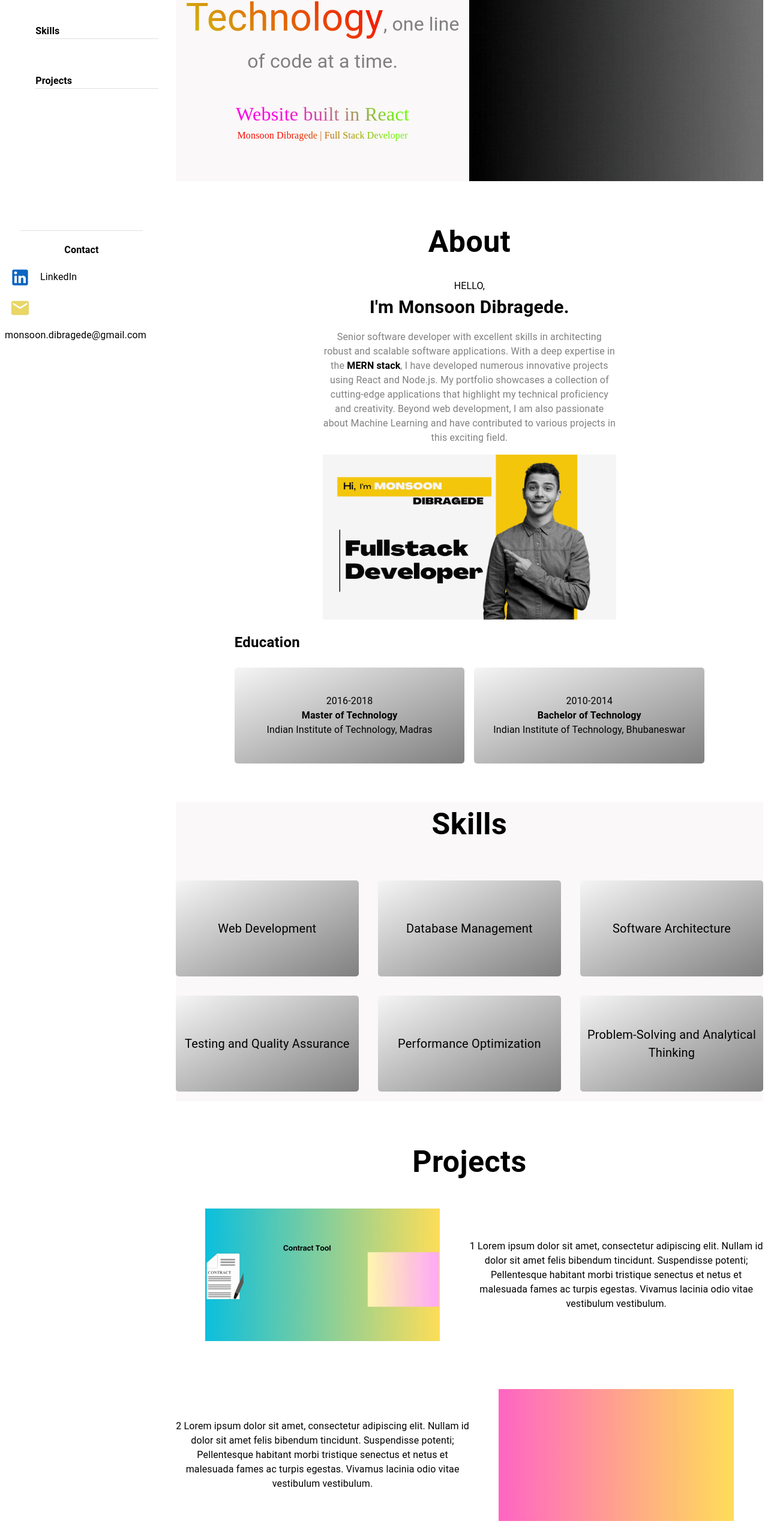
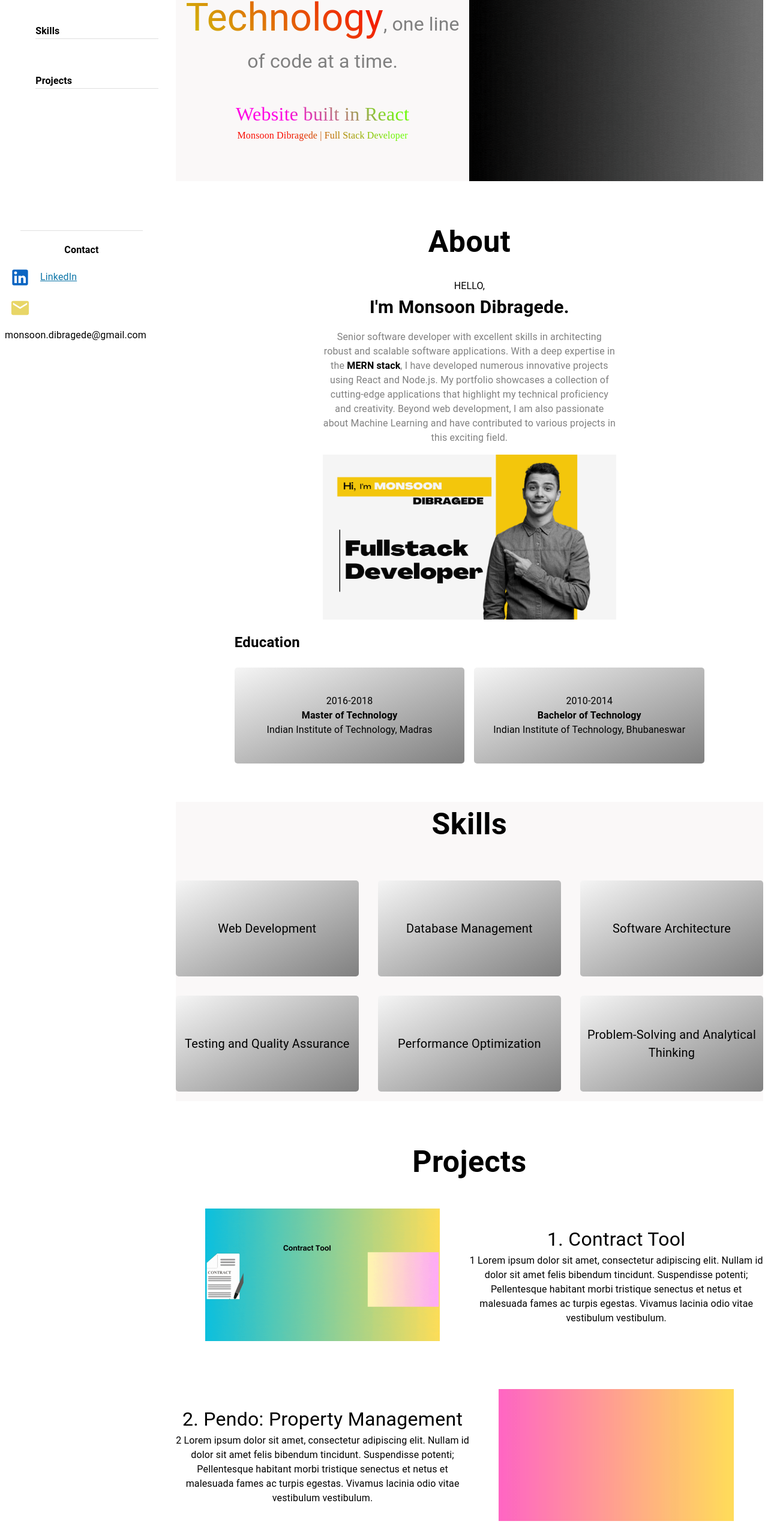
Before and after one commit to monsund/my-portfolio, a React (Create React App) app: page / in a window 1280 px wide. Shown: the part 186-2752 px from the top of the page at 60% size. Built offline with nearby package versions, Linux system fonts and the light colour scheme.

Commit message:
fixed content overlapping with burger icon on Mobile view

```diff
--- a/src/common/ProjectCard.js
+++ b/src/common/ProjectCard.js
@@ -1,23 +1,47 @@
-import { Grid, Typography } from "@mui/material";
+import { Grid, Typography, useMediaQuery, useTheme } from "@mui/material";
 
-export const ProjectCard = ({ projectNum, image, description }) => {
+export const ProjectCard = ({ projectNum, title, image, description }) => {
+    const theme = useTheme();
+    const isMobile = useMediaQuery(theme.breakpoints.down('sm'));
     const isEven = projectNum % 2 === 0;
     return (
-        <Grid container display='flex' justifyContent='center' alignItems='center' marginTop={5} marginBottom={5}>
+        <Grid container display='flex' justifyContent='center' alignItems='center' marginTop={isMobile ? 2 : 5} marginBottom={5}>
+            {isMobile ? (
+                <Grid display='flex' flexDirection='column' gap={3}>
+                    <Grid item xs={12} sm={12} md={6} display='flex' justifyContent='center' alignItems='center'>
+                        <Grid>
+                            <Typography align="center" sx={{ fontSize: isMobile ? '1.5rem' : '2rem' }}>{`${projectNum + 1}. ${title}`}</Typography>
+                            <Typography align="center">{description}</Typography>
+                        </Grid>
+                    </Grid>
+                    <Grid item xs={12} sm={12} md={6} display='flex' justifyContent='center' alignItems='center'>
+                        <img src={image} alt="Project" style={{ maxWidth: '80%', height: 'auto' }} />
+                    </Grid>
+                </Grid>
+            ) : (
+                <>
                     <Grid item xs={12} sm={12} md={6} display='flex' justifyContent='center' alignItems='center'>
                         {isEven ? (
                             <img src={image} alt="Project" style={{ maxWidth: '80%', height: 'auto' }} />
                         ) : (
+                            <Grid>
+                                <Typography align="center" sx={{ fontSize: isMobile ? '1.5rem' : '2rem' }}>{`${projectNum + 1}. ${title}`}</Typography>
                                 <Typography align="center">{description}</Typography>
+                            </Grid>
                         )}
                     </Grid>
                     <Grid item xs={12} sm={12} md={6} display='flex' justifyContent='center' alignItems='center'>
                         {isEven ? (
+                            <Grid>
+                                <Typography align="center" sx={{ fontSize: isMobile ? '1.5rem' : '2rem' }}>{`${projectNum + 1}. ${title}`}</Typography>
                                 <Typography align="center">{description}</Typography>
+                            </Grid>
                         ) : (
                             <img src={image} alt="Project" style={{ maxWidth: '80%', height: 'auto' }} />
                         )}
                     </Grid>
+                </>
+            )}
         </Grid>
     );
 }
--- a/src/components/NavMenu.js
+++ b/src/components/NavMenu.js
@@ -11,22 +11,30 @@ export const NavMenu = ({ menuItems }) => {
     };
 
     return (
-        <Grid container sx={{zIndex: 10}}>
-            <Grid item>
+        <Grid container sx={{ zIndex: 100 }}>
+            <Grid item >
+                {!drawerOpen &&
                     <IconButton
                         onClick={handleDrawerToggle}
                         sx={{
-                        display: { xs: 'block', sm:'none', md: 'none' },
+                            display: { xs: 'block', sm: 'none', md: 'none' },
                             position: 'fixed',
-                        zIndex: 10,
-                        // top: 10,
-                        // left: 10
+                            zIndex: 100,
                         }}>
                         <MenuIcon />
                     </IconButton>
+
+                }
             </Grid>
             <Grid item>
-                <Drawer open={drawerOpen} onClose={handleDrawerToggle} sx={{ zIndex: 10, display: { xs: 'block', sm:'none', md: 'none' } }}>
+                <Drawer open={drawerOpen} onClose={handleDrawerToggle}
+                    sx={{
+                        zIndex: 10,
+                        display: { xs: 'block', sm: 'none', md: 'none' },
+                        '& .MuiDrawer-paper': {
+                            width: '50%',
+                        }
+                    }}>
                     <List>
                         {menuItems.map((item, index) => (
                             <ListItem button key={index}>
@@ -39,5 +47,5 @@ export const NavMenu = ({ menuItems }) => {
                 </Drawer>
             </Grid>
         </Grid>
-    )
+    );
 }
--- a/src/components/SidebarMenu.js
+++ b/src/components/SidebarMenu.js
@@ -1,5 +1,5 @@
 import { Grid, IconButton, Typography } from "@mui/material"
-import { Link } from "react-scroll"
+import { Link } from "react-scroll";
 import Divider from '@mui/material/Divider';
 import EmailIcon from '@mui/icons-material/Email';
 import LinkedInIcon from '@mui/icons-material/LinkedIn';
@@ -44,7 +44,11 @@ export const SidebarMenu = ({ menuItems }) => {
                             </IconButton>
                         </Grid>
                         <Grid item>
-                            <Typography>LinkedIn</Typography>
+                            <Typography>
+                            <a href="https://www.linkedin.com/in/monsoon-dibragede-22077149/" target="_blank" rel="noopener noreferrer" style={{ color: '#0e76a8' }}>
+                                LinkedIn
+                                </a>
+                                </Typography>
                         </Grid>
                     </Grid>
                     <Grid container direction="row" alignItems="center" spacing={1}>
--- a/src/pages/Home.js
+++ b/src/pages/Home.js
@@ -12,9 +12,9 @@ import '../App.css'; // Import the CSS for animations
 
 
 import HeroImage from '../utils/images/Basics.png';
+import PortFolioHero from '../utils/images/PortfolioHero.gif';
 import PendoPlatform from '../utils/images/PendoPlatform.gif';
 import ContractTool from '../utils/images/ContractTool.gif';
-import PortFolioHero from '../utils/images/PortfolioHero.gif';
 import StreamedlineProcesses from '../utils/images/StreamedlineProcesses.gif';
 import WeatherForecast from '../utils/images/WeatherForcast.gif';
 
@@ -29,18 +29,22 @@ const skills = [
 
 const projects = [
     {
+        title: 'Contract Tool',
         img: ContractTool,
         description: '1 Lorem ipsum dolor sit amet, consectetur adipiscing elit. Nullam id dolor sit amet felis bibendum tincidunt. Suspendisse potenti; Pellentesque habitant morbi tristique senectus et netus et malesuada fames ac turpis egestas. Vivamus lacinia odio vitae vestibulum vestibulum.'
     },
     {
+        title: 'Pendo: Property Management',
         img: PendoPlatform,
         description: '2 Lorem ipsum dolor sit amet, consectetur adipiscing elit. Nullam id dolor sit amet felis bibendum tincidunt. Suspendisse potenti; Pellentesque habitant morbi tristique senectus et netus et malesuada fames ac turpis egestas. Vivamus lacinia odio vitae vestibulum vestibulum.'
     },
     {
+        title: 'Streamlined Manufacturing Units',
         img: StreamedlineProcesses,
         description: '3 Lorem ipsum dolor sit amet, consectetur adipiscing elit. Nullam id dolor sit amet felis bibendum tincidunt. Suspendisse potenti; Pellentesque habitant morbi tristique senectus et netus et malesuada fames ac turpis egestas. Vivamus lacinia odio vitae vestibulum vestibulum.'
     },
     {
+        title: 'Weather Forecaster',
         img: WeatherForecast,
         description: '4 Lorem ipsum dolor sit amet, consectetur adipiscing elit. Nullam id dolor sit amet felis bibendum tincidunt. Suspendisse potenti; Pellentesque habitant morbi tristique senectus et netus et malesuada fames ac turpis egestas. Vivamus lacinia odio vitae vestibulum vestibulum.'
     }
@@ -61,6 +65,17 @@ export const Home = () => {
     return (
         <Grid display='flex' flexDirection={{ xs: 'column', sm: 'row', md: 'row' }}>
             {isMobile ? <NavMenu menuItems={menuItems} /> : <SidebarMenu menuItems={menuItems} />}
+
+            {isMobile && <Grid
+                sx={{
+                    height: '3rem',
+                    top:0, left:0,
+                    width: '100%',
+                    background: '#ffffff',
+                    position: 'fixed',
+                    zIndex:10
+                }}>
+            </Grid>}
 
             <Box width={!isMobile ? '80%' : '100%'} ml={!isMobile ? 5 : 0} mt={isMobile ? 5 : 0} position='relative' overflow='auto'>
                 {/* ---------------Intro section---------------*/}
@@ -93,13 +108,11 @@ export const Home = () => {
                                     </Box>
                                     <Box component="span" sx={{ color: 'grey' }}>, <br></br>one line of code at a time.</Box>
                                 </Typography>}
-                            {/* {!isMobile ? */}
                             <Grid display='flex' flexDirection='column' justifyContent='center' alignItems='center' marginTop={isMobile ? 0 : 5}>
                                 <Typography
                                     align='center'
                                     sx={{
                                         fontFamily: 'cursive',
-                                        // fontSize: '2rem',
                                         fontSize: isMobile ? '1rem' : '2rem',
                                         backgroundImage: 'linear-gradient(45deg, #FF03E4 30%, #6BFC05 90%)',
                                         WebkitBackgroundClip: 'text',
@@ -117,7 +130,6 @@ export const Home = () => {
                                     }}
                                 >Monsoon Dibragede | Full Stack Developer</Typography>
                             </Grid>
-                            {/* : null} */}
                         </Grid>
                         <Grid item xs={12} sm={12} md={6} display='flex' justifyContent='center' marginTop={isMobile ? 5 : 0}>
                             <img src={PortFolioHero} style={{ maxWidth: '100%', height: isMobile ? '20rem' : '30rem' }} />
@@ -242,7 +254,7 @@ export const Home = () => {
                             {projects.map((obj, index) => (
                                 <ScrollAnimation>
                                     <Grid item key={index} xs={12} sm={12} md={12} display='flex' justifyContent='center' alignItems='center'>
-                                        <ProjectCard projectNum={index} image={obj.img} description={obj.description} />
+                                        <ProjectCard projectNum={index} title={obj.title} image={obj.img} description={obj.description} />
                                     </Grid>
                                 </ScrollAnimation>
                             ))}
```
Also changed, not shown: src/utils/images/StreamedlineProcesses.gif. Lines whose indentation alone changed are shown as unchanged.
